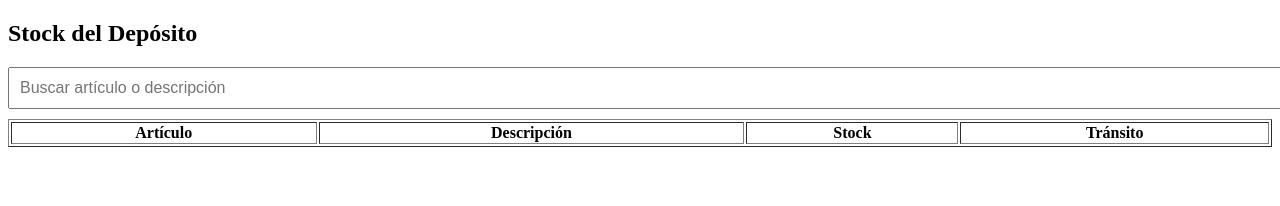
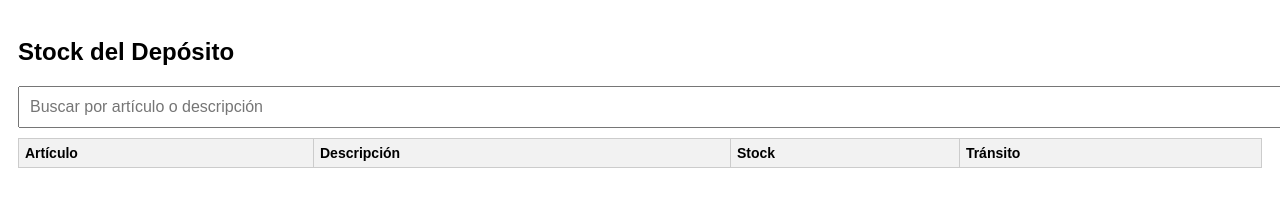
Before and after one commit to francomedinaguerrini-svg/Deposito-mvp, a plain HTML site: page index.html in a window 1280 px wide. Drawn offline with Linux system fonts and the light colour scheme; no server answers.

Commit message:
Actualizar index.html

```diff
--- a/index.html
+++ b/index.html
@@ -4,18 +4,43 @@
   <meta charset="UTF-8">
   <title>Depósito - Stock</title>
   <meta name="viewport" content="width=device-width, initial-scale=1">
+  <style>
+    body {
+      font-family: Arial, sans-serif;
+      padding: 10px;
+    }
+    input {
+      width: 100%;
+      padding: 10px;
+      font-size: 16px;
+      margin-bottom: 10px;
+    }
+    table {
+      width: 100%;
+      border-collapse: collapse;
+      font-size: 14px;
+    }
+    th, td {
+      border: 1px solid #ccc;
+      padding: 6px;
+      text-align: left;
+    }
+    th {
+      background: #f2f2f2;
+    }
+  </style>
 </head>
 <body>
+
   <h2>Stock del Depósito</h2>
 
   <input
     type="text"
     id="search"
-    placeholder="Buscar artículo o descripción"
-    style="width:100%; padding:10px; font-size:16px;"
+    placeholder="Buscar por artículo o descripción"
   >
 
-  <table border="1" width="100%" style="margin-top:10px;">
+  <table>
     <thead>
       <tr>
         <th>Artículo</th>
@@ -35,7 +60,12 @@ fetch('stock.csv')
     const table = document.getElementById('table');
 
     rows.forEach(row => {
-      const cols = row.split(';');
+      if (!row.trim()) return;
+
+      const cols = row
+        .split(';')
+        .map(c => c.replace(/"/g, '').trim());
+
       if (cols.length < 4) return;
 
       const tr = document.createElement('tr');
@@ -55,7 +85,12 @@ fetch('stock.csv')
           r.innerText.toLowerCase().includes(q) ? '' : 'none';
       });
     });
+  })
+  .catch(err => {
+    alert('Error cargando stock.csv');
+    console.error(err);
   });
 </script>
+
 </body>
 </html>
```
